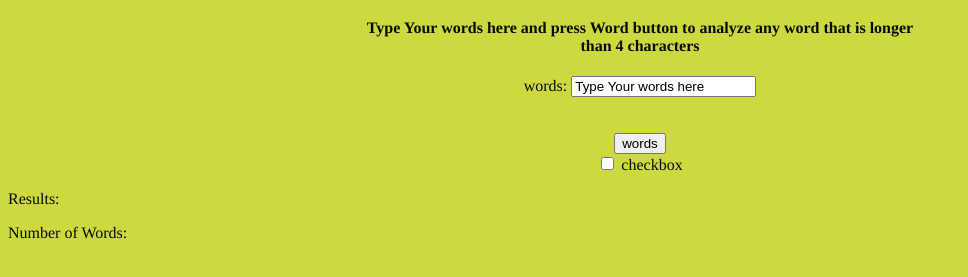
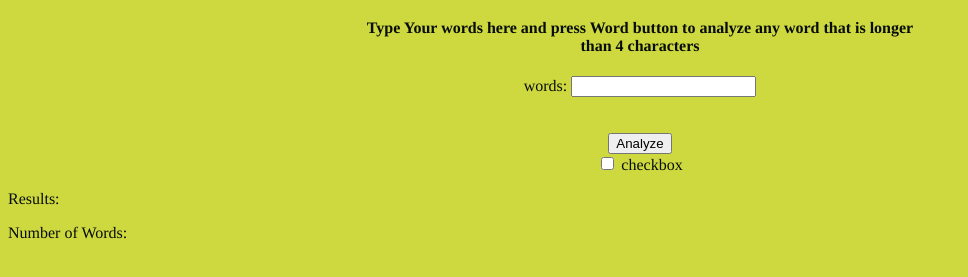
Before and after one commit to OmphileMokakale/WordWidget, a plain HTML site: page index.html in a window 1280 px wide. Shown: the part 61-338 px from the top of the page, without its empty margins (0-968 px from the left). Drawn offline with Linux system fonts and the light colour scheme.

```diff
--- a/index.html
+++ b/index.html
@@ -13,13 +13,13 @@
         <div>
             <H1 style="text-align: center;">Word widget</H1>
             <h4 style="text-align: center;">Type Your words here and press Word button to analyze any word that is longer than 4 characters</h4>
-            words: <input type="text" class= "words" value = "Type Your words here">
+            words: <input type="text" class= "words" value = " ">
             <br>
             <br>
             <br>
 
 
-            <input type="button" value="words" class="button">
+            <input type="button" value="Analyze" class="button">
 
         </div>
 
```
